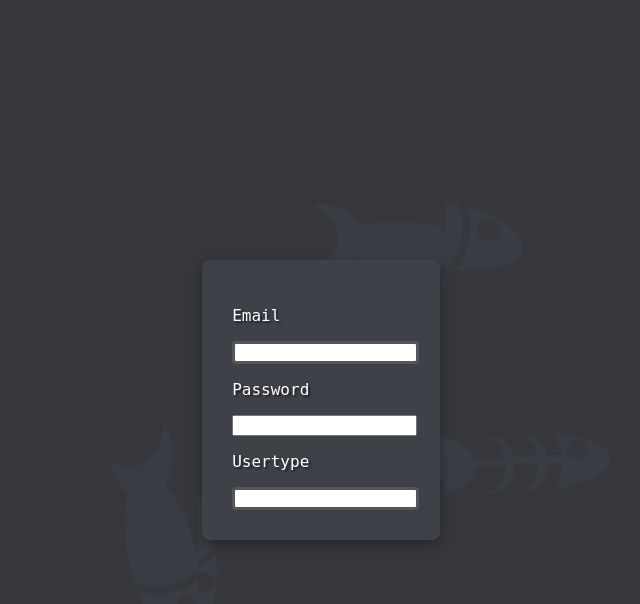
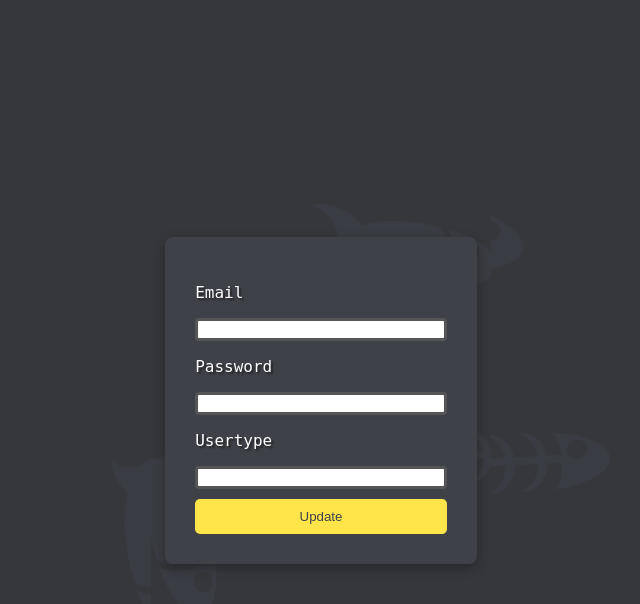
Before and after one commit to dhikryaaa/Fischmania, a PHP site: page /form-edituser.php in a window 1280 px wide. Shown: the top 604 px of the page, without its empty margins (319-959 px from the left). Run offline with PHP 8.4, Linux system fonts and the light colour scheme; data that the repository does not hold is empty.

Commit message:
fixed styling in forms

```diff
--- a/form-edit.php
+++ b/form-edit.php
@@ -34,6 +34,7 @@
             padding: 20px;
             position: relative;
             justify-content: space-evenly;
+            align-items: center;
         }
 
         .card-left, .card-right {
@@ -110,7 +111,6 @@
             outline: none;
             -webkit-transition: 0.3s;
             transition: 0.3s;
-
         }
 
         input[type='text']:focus {
--- a/form-edituser.php
+++ b/form-edituser.php
@@ -92,19 +92,23 @@
             box-shadow: 0 4px 10px rgba(255, 228, 74, 0.5);
         }
 
-        input[type='text'] {
+        input[type='text'], input[type='password'] {
+            width: 100%;
             border-radius: 4px;
             border: 3px solid #555555;
             outline: none;
             -webkit-transition: 0.3s;
             transition: 0.3s;
-
+            box-sizing: border-box;
         }
 
-        input[type='text']:focus {
+        input[type='text']:focus, input[type='password']:focus {
             border: 3px solid #222222
         }
 
+        label {
+            text-shadow: 2px 2px 2px #222222;
+        }
     </style>
 </head>
 <body>
@@ -120,6 +124,8 @@
 
             <label for="usertype"><p>Usertype</p></label>
             <input type="text" name="usertype" value="<?php echo $siswa['usertype'] ?>">
+
+            <input type="submit" value="Update">
         </div>
     </form>
 </body>
--- a/form-input.php
+++ b/form-input.php
@@ -109,7 +109,6 @@
             outline: none;
             -webkit-transition: 0.3s;
             transition: 0.3s;
-
         }
 
         input[type='text']:focus {
```
